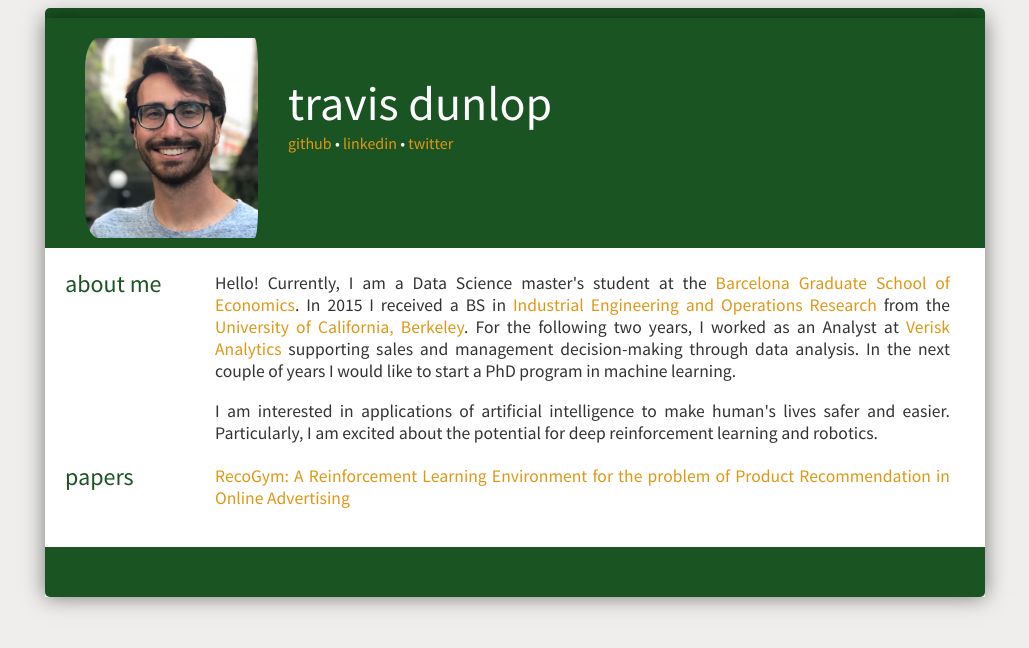
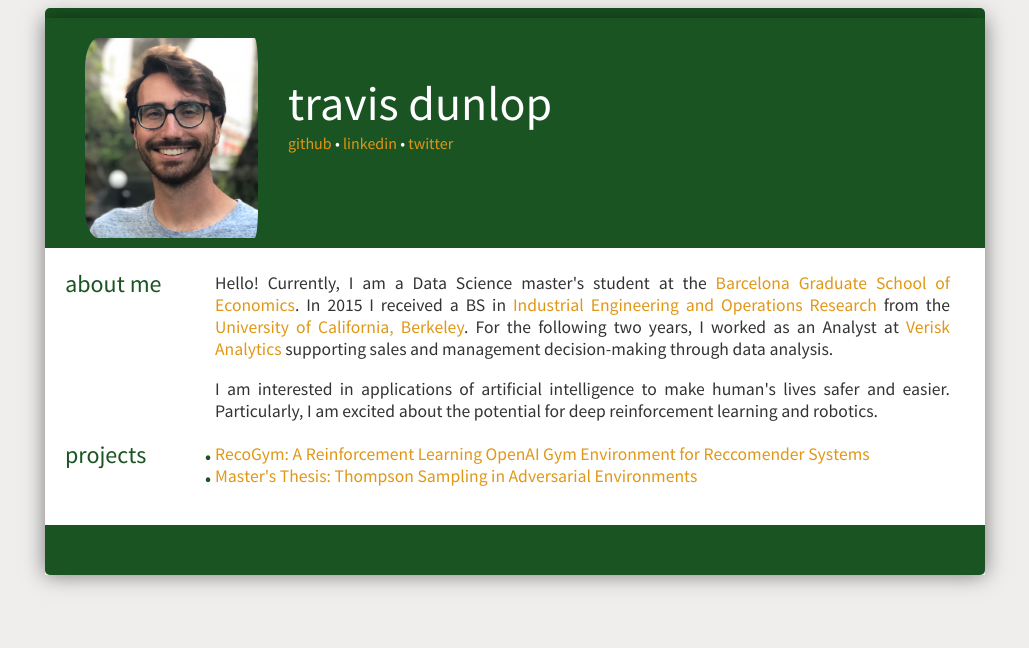
Before and after one commit to TravisDunlop/TravisDunlop.github.io, a plain HTML site: page index.html in a window 1280 px wide. Shown: the whole page, without its empty margins (125-1154 px from the left). Drawn offline with Linux system fonts and the light colour scheme.

Commit message:
adding link to master's thesis

```diff
--- a/index.html
+++ b/index.html
@@ -44,7 +44,7 @@
         <div class="body_content">
           <p style="margin-top: 0px;">
             Hello! Currently, I am a Data Science master's student at the <a href="https://www.barcelonagse.eu/study/masters-programs/data-science">Barcelona Graduate School of Economics</a>. In 2015 I received a BS in <a href="http://ieor.berkeley.edu">Industrial Engineering and Operations Research</a>            from the <a href="http://www.berkeley.edu">University of California, Berkeley</a>. For the following two years, I worked as an Analyst at <a href="https://www.verisk.com/">Verisk Analytics</a> supporting sales and management decision-making
-            through data analysis. In the next couple of years I would like to start a PhD program in machine learning.
+            through data analysis.
           </p>
 
           <p>
@@ -53,11 +53,16 @@
         </div>
 
       <div class="body_header">
-        <h1>papers</h1></div>
+        <h1>projects</h1></div>
       <div class="body_content">
-        <p style="margin-top: 0px;">
-          <a href="https://arxiv.org/abs/1808.00720">RecoGym: A Reinforcement Learning Environment for the problem of Product Recommendation in Online Advertising</a>
-        </p>
+        <ul>
+          <li>
+            <a href="https://arxiv.org/abs/1808.00720">RecoGym: A Reinforcement Learning OpenAI Gym Environment for Reccomender Systems</a>
+          </li>
+          <li>
+            <a href="https://github.com/TravisDunlop/thompson-sampling-thesis/raw/master/writing/thesis.pdf">Master's Thesis: Thompson Sampling in Adversarial Environments</a>
+          </li>
+        </ul>
       </div>
 
       <div style="clear: both;"></div>
--- a/style.css
+++ b/style.css
@@ -93,6 +93,30 @@ body {
     margin: 0px;
 }
 
+ul {
+  padding-left: 0px;
+  margin-top: 0px;
+
+}
+
+li {
+  list-style: none;
+}
+li:before {
+  /* For a round bullet */
+  content: '\2022';
+  /* For a square bullet */
+  /*content:'\25A0';*/
+  display: block;
+  position: relative;
+  max-width: 0;
+  max-height: 0;
+  left: -10px;
+  top: 0;
+  color: var(--main-color);
+  font-size: 20px;
+}
+
  img {
     float: left;
     border-radius: 2px;
```
